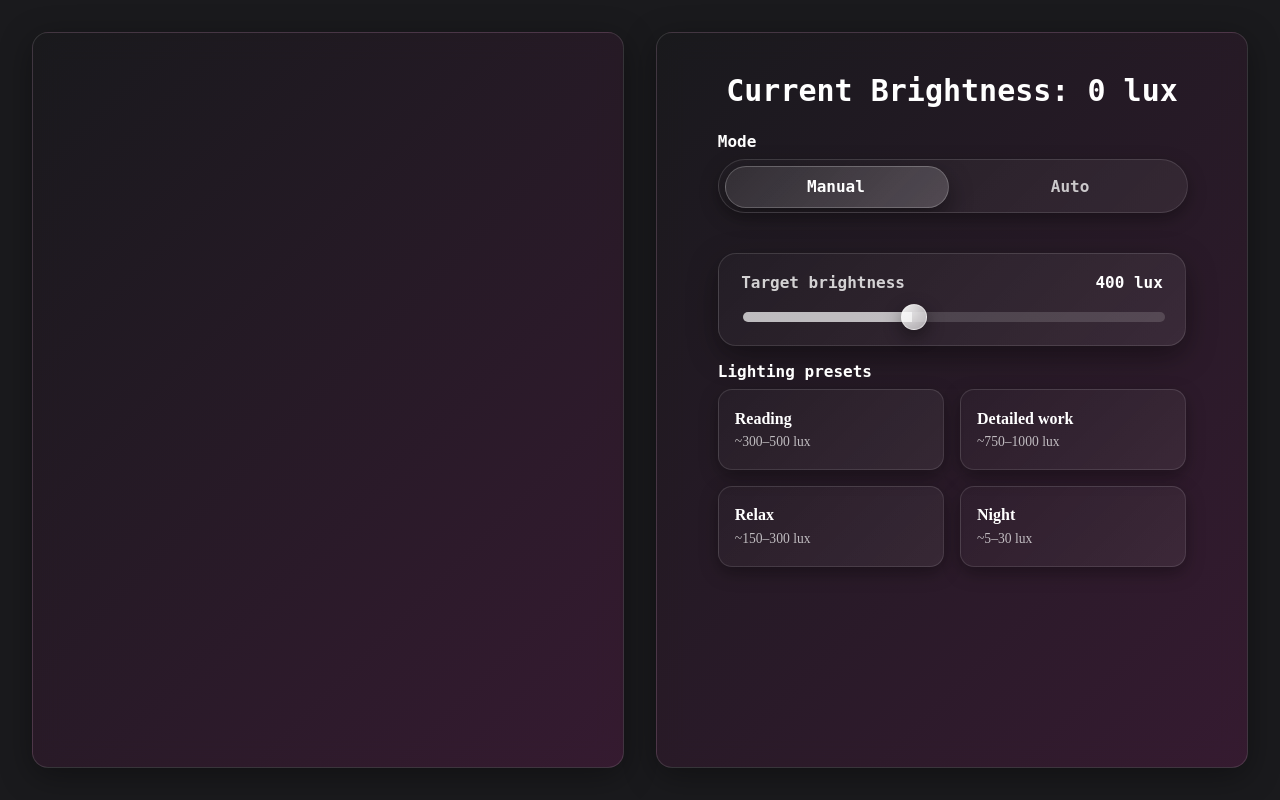
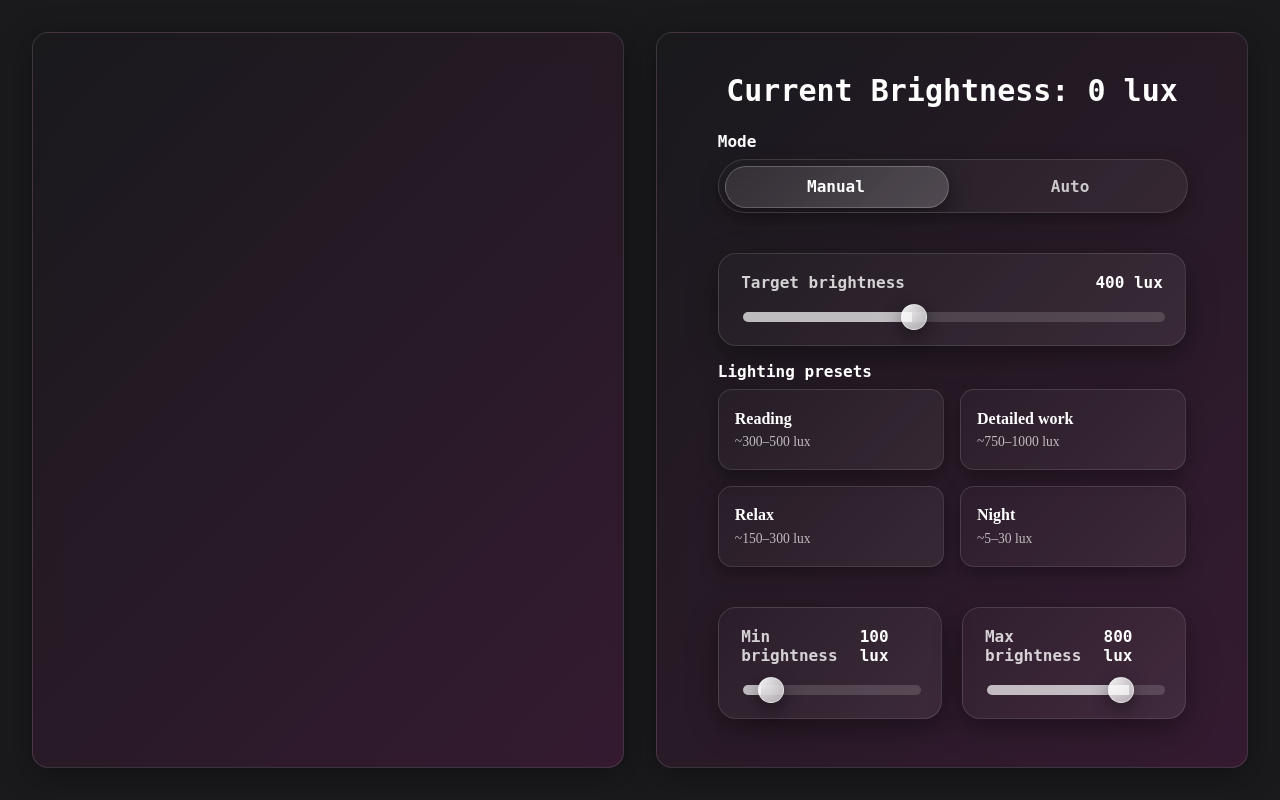
Before and after one commit to lux-control/backend, a Flask app: page / in a window 1280 px wide. Run offline with Flask 3, Linux system fonts and the light colour scheme; the visitor is signed in with stand-in values (Sample User, id 1).

Commit message:
feat: add sliders for adjusting the minimum and maximum allowed brightness

```diff
--- /dev/null
+++ b/app/static/js/min_max.js
@@ -0,0 +1,25 @@
+document.addEventListener("DOMContentLoaded", () => {
+  const sliders = [
+    { el: document.getElementById("lux-slider"), out: document.getElementById("lux-slider-value") },
+    { el: document.getElementById("min-lux-slider"), out: document.getElementById("min-lux-value") },
+    { el: document.getElementById("max-lux-slider"), out: document.getElementById("max-lux-value") },
+  ].filter(x => x.el && x.out);
+  const update = (slider, outEl) => {
+    const percent = ((slider.value - slider.min) / (slider.max - slider.min)) * 100;
+    slider.style.setProperty("--fill", `${percent}%`);
+    outEl.textContent = slider.value;
+  };
+  const enforceMinMax = () => {
+    const minS = document.getElementById("min-lux-slider");
+    const maxS = document.getElementById("max-lux-slider");
+    if (minS && maxS && Number(minS.value) > Number(maxS.value)) {
+      minS.value = maxS.value;
+    }
+  };
+  const refreshAll = () => {
+    enforceMinMax();
+    sliders.forEach(s => update(s.el, s.out));
+  };
+  refreshAll();
+  sliders.forEach(s => s.el.addEventListener("input", refreshAll));
+});
--- a/app/static/styles/dashboard.css
+++ b/app/static/styles/dashboard.css
@@ -164,7 +164,7 @@ body {
 .container .info-block .inner-container#mode-selector-container #mode-auto:checked ~ .mode-track label[for=mode-auto] {
   color: white;
 }
-.container .info-block .inner-container#manual-lux-container .lux-slider-container {
+.container .info-block .lux-slider-container {
   width: 100%;
   margin-top: 1.5rem;
   padding: 1.2rem 1.4rem;
@@ -174,23 +174,23 @@ body {
   border: 1px solid rgba(255, 255, 255, 0.12);
   box-shadow: 0 10px 30px rgba(0, 0, 0, 0.4);
 }
-.container .info-block .inner-container#manual-lux-container .lux-slider-header {
+.container .info-block .lux-slider-header {
   display: flex;
   justify-content: space-between;
   align-items: center;
   margin-bottom: 1rem;
 }
-.container .info-block .inner-container#manual-lux-container .lux-slider-header .lux-label {
+.container .info-block .lux-slider-header .lux-label {
   font-family: "JetBrains Mono", monospace;
   color: rgba(255, 255, 255, 0.8);
   font-weight: 600;
 }
-.container .info-block .inner-container#manual-lux-container .lux-slider-header .lux-value {
+.container .info-block .lux-slider-header .lux-value {
   font-family: "JetBrains Mono", monospace;
   font-weight: 800;
   color: white;
 }
-.container .info-block .inner-container#manual-lux-container .lux-slider {
+.container .info-block .lux-slider {
   width: 100%;
   height: 10px;
   -webkit-appearance: none;
@@ -201,7 +201,7 @@ body {
   cursor: pointer;
   background: linear-gradient(to right, rgba(255, 255, 255, 0.7) 0%, rgba(255, 255, 255, 0.7) var(--fill, 40%), rgba(255, 255, 255, 0.15) var(--fill, 40%), rgba(255, 255, 255, 0.15) 100%);
 }
-.container .info-block .inner-container#manual-lux-container .lux-slider::-webkit-slider-thumb {
+.container .info-block .lux-slider::-webkit-slider-thumb {
   -webkit-appearance: none;
           appearance: none;
   width: 26px;
@@ -213,14 +213,48 @@ body {
   -webkit-transition: transform 0.1s ease;
   transition: transform 0.1s ease;
 }
-.container .info-block .inner-container#manual-lux-container .lux-slider:active::-webkit-slider-thumb {
+.container .info-block .lux-slider:active::-webkit-slider-thumb {
   transform: scale(1.15);
 }
-.container .info-block .inner-container#manual-lux-container .lux-slider::-moz-range-thumb {
+.container .info-block .lux-slider::-moz-range-thumb {
   width: 26px;
   height: 26px;
   border-radius: 50%;
   background: rgba(255, 255, 255, 0.9);
   border: none;
   box-shadow: 0 6px 18px rgba(0, 0, 0, 0.45);
+}
+.container .info-block .inner-container#min-max-container {
+  width: 100%;
+  justify-content: center;
+}
+.container .info-block .inner-container#min-max-container .min-max-grid {
+  width: 100%;
+  display: grid;
+  grid-template-columns: 1fr 1fr;
+  gap: 1.2rem;
+  align-items: stretch;
+}
+.container .info-block .inner-container#min-max-container .lux-slider-container.small {
+  padding: 1rem 1.1rem;
+}
+.container .info-block .inner-container#min-max-container .lux-slider-container.small .lux-slider-header {
+  margin-bottom: 0.6rem;
+}
+.container .info-block .inner-container#min-max-container .lux-slider-container.small .lux-slider-header .lux-label {
+  font-size: 0.85rem;
+}
+.container .info-block .inner-container#min-max-container .lux-slider-container.small .lux-slider-header .lux-value {
+  font-size: 0.85rem;
+}
+.container .info-block .inner-container#min-max-container .lux-slider-container.small .lux-slider {
+  height: 8px;
+}
+.container .info-block .inner-container#min-max-container .lux-slider-container.small .lux-slider::-webkit-slider-thumb {
+  width: 22px;
+  height: 22px;
+}
+.container .info-block .inner-container#min-max-container .lux-slider-container.small .lux-slider::-moz-range-thumb {
+  width: 22px;
+  height: 22px;
 }/*# sourceMappingURL=dashboard.css.map */
--- a/app/static/styles/dashboard.scss
+++ b/app/static/styles/dashboard.scss
@@ -224,8 +224,7 @@ body{
         }
       }
 
-      .inner-container#manual-lux-container {
-        .lux-slider-container {
+      .lux-slider-container {
           width: 100%;
           margin-top: 1.5rem;
           padding: 1.2rem 1.4rem;
@@ -308,8 +307,49 @@ body{
           border: none;
           box-shadow: 0 6px 18px rgba(0, 0, 0, 0.45);
         }
-}
 
+      .inner-container#min-max-container {
+        width: 100%;
+        justify-content: center;
+
+        .min-max-grid {
+          width: 100%;
+          display: grid;
+          grid-template-columns: 1fr 1fr;
+          gap: 1.2rem;
+          align-items: stretch;
+        }
+
+        .lux-slider-container.small {
+          padding: 1rem 1.1rem;
+
+          .lux-slider-header {
+            margin-bottom: 0.6rem;
+
+            .lux-label {
+              font-size: 0.85rem;
+            }
+
+            .lux-value {
+              font-size: 0.85rem;
+            }
+          }
+
+          .lux-slider {
+            height: 8px;
+          }
+
+          .lux-slider::-webkit-slider-thumb {
+            width: 22px;
+            height: 22px;
+          }
+
+          .lux-slider::-moz-range-thumb {
+            width: 22px;
+            height: 22px;
+          }
+        }
+      }
 
     }
 }
--- a/app/templates/dashboard.html
+++ b/app/templates/dashboard.html
@@ -6,6 +6,7 @@
     <link rel="stylesheet" href="../static/styles/dashboard.css"/>
      <script src="../static/js/manual_lux_control.js"></script>
      <script src="../static/js/mode_control.js"></script>
+     <script src="../static/js/min_max.js"></script>
     <title>Dashboard</title>
 </head>
 <body>
@@ -78,7 +79,43 @@
                   </label>
                 </div>
             </div>
-            <div class="inner-container" id="min-max-container"></div>
+            <div class="inner-container" id="min-max-container">
+                <div class="min-max-grid">
+                    <div class="lux-slider-container">
+                        <div class="lux-slider-header">
+                            <span class="lux-label">Min brightness</span>
+                            <span class="lux-value"><span id="min-lux-value">100</span> lux</span>
+                        </div>
+
+                        <input
+                          type="range"
+                          id="min-lux-slider"
+                          class="lux-slider"
+                          min="0"
+                          max="1000"
+                          step="10"
+                          value="100"
+                        />
+                    </div>
+
+                    <div class="lux-slider-container">
+                        <div class="lux-slider-header">
+                            <span class="lux-label">Max brightness</span>
+                            <span class="lux-value"><span id="max-lux-value">800</span> lux</span>
+                        </div>
+
+                        <input
+                          type="range"
+                          id="max-lux-slider"
+                          class="lux-slider"
+                          min="0"
+                          max="1000"
+                          step="10"
+                          value="800"
+                        />
+                    </div>
+                </div>
+            </div>
         </section>
     </div>
 </body>
```
Also changed, not shown: 1 other file.
